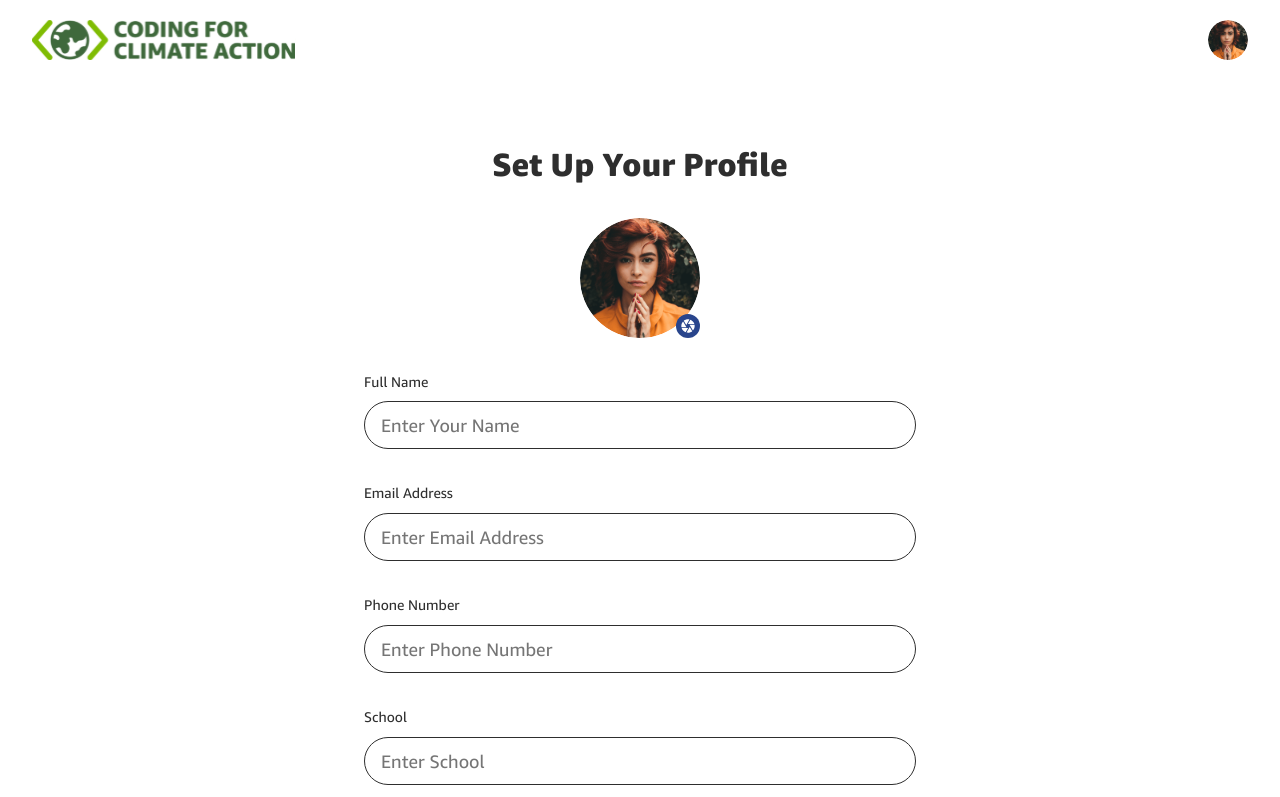
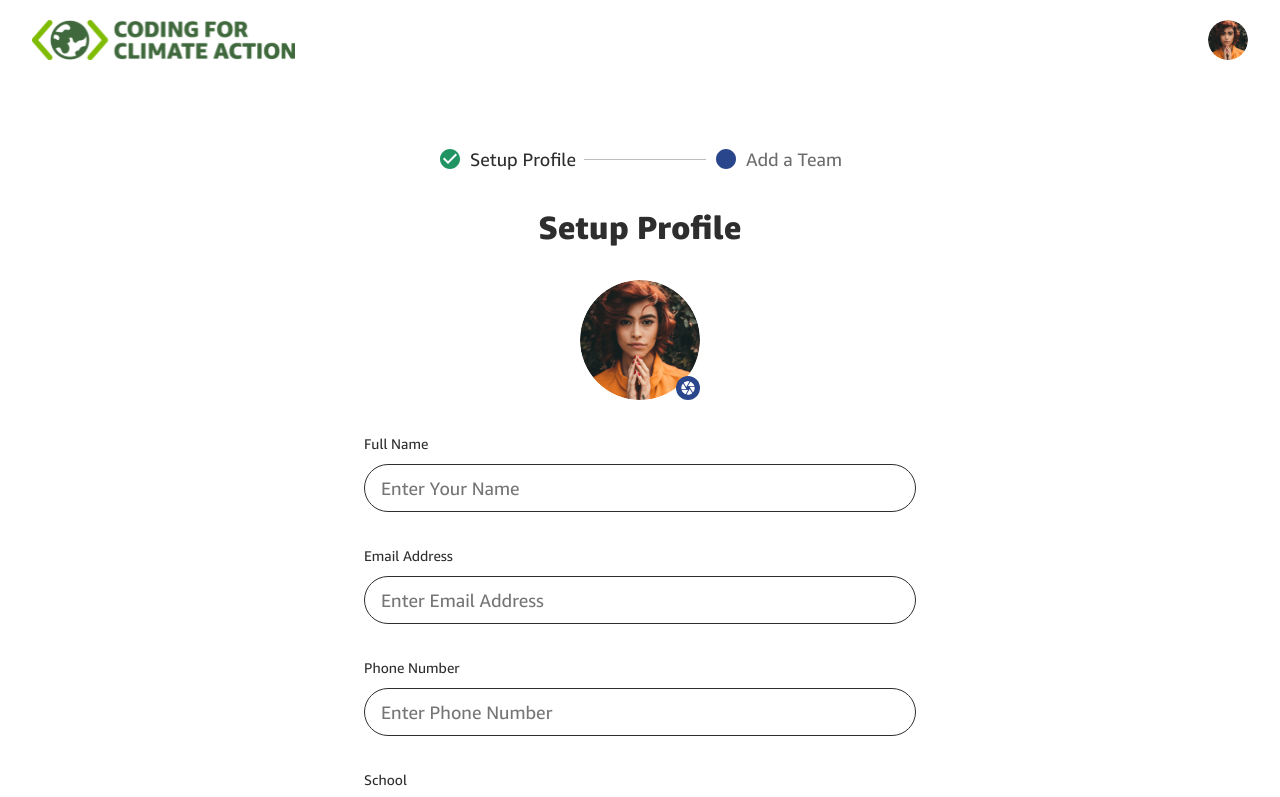
Before and after one commit to navgurukul/c4ca, a Next.js app: page /teacher/profile in a window 1280 px wide. Shown: the top 797 px of the page. Built offline with nearby package versions, Linux system fonts and the light colour scheme; a web font is replaced by a local one.

Commit message:
added stepper into profile form

```diff
--- a/components/forms/ProfileForm.jsx
+++ b/components/forms/ProfileForm.jsx
@@ -12,6 +12,9 @@ import {
 MenuItem,
 FormControl,
 InputLabel,
+Stepper,
+Step,
+StepLabel,
 } from "@mui/material";
 import { Camera } from "@mui/icons-material";
 import Link from "next/link";
@@ -19,6 +22,8 @@ import { useRouter } from "next/router";
 import { breakpoints } from "@/theme/constant";
 import InputControl from "./InputControl";
 import Team from "./Team";
+import CircleIcon from "@mui/icons-material/Circle";
+import CheckCircleIcon from "@mui/icons-material/CheckCircle";
 
 const ProfileForm = () => {
   const router = useRouter();
@@ -90,6 +95,19 @@ const ProfileForm = () => {
   });
   };
 
+  const steps = ["Setup Profile", "Add a Team"];
+  const [activeStep, setActiveStep] = useState(0);
+
+  const handleNext = () => {
+  setActiveStep((prevActiveStep) => prevActiveStep + 1);
+  };
+  const ActiveStepIcon = () => (
+  <CheckCircleIcon color="success" />
+  );
+  const UnActiveStepIcon = () => (
+  <CircleIcon color="primary" />
+  );
+
   return (
     <>
       <Container
@@ -97,10 +115,27 @@ const ProfileForm = () => {
       disableGutters
        sx={{ display: "grid", placeItems: "center", gap: 4 }}
        >
+        <Box sx={{ width: '35%' }}>
+          <Stepper activeStep={activeStep}>
+            {steps.map((label, index) => (
+            <Step key={label}>
+              <StepLabel
+              StepIconComponent={
+              activeStep === index ? ActiveStepIcon : index === 1? UnActiveStepIcon :ActiveStepIcon
+              }
+              >
+                <Typography variant="body1">{label}</Typography>
+              </StepLabel>
+            </Step>
+            ))}
+          </Stepper>
+        </Box>
+        {activeStep === 0 ? (
+        <>
           <Typography variant="h5" color="text.primary">
           {router.asPath === "/profile/profile-update"
           ? "Personal Details"
-            : "Set Up Your Profile"}
+          : "Setup Profile"}
           </Typography>
 
           <Container maxWidth="sm" sx={{ display: "grid", gap: 4 }}>
@@ -187,17 +222,14 @@ const ProfileForm = () => {
                     >
                       <MenuItem value="Maharashtra">Maharashtra</MenuItem>
                       <MenuItem value="Madhya Pradesh">Madhya Pradesh</MenuItem>
-                    <MenuItem value="Himachal Pradesh">
-                      Himachal Pradesh
-                    </MenuItem>
+                      <MenuItem value="Himachal Pradesh">Himachal Pradesh</MenuItem>
                     </Select>
                 </FormControl>
                 </Grid>
               </Grid>
             </Box>
           </Container>
-
-        {router.asPath === "/profile/profile-update" ? <Team /> : null}
+          {/* {router.asPath === "/profile/profile-update" ? <Team /> : null}
 
           <Link href="/teacher/add-team">
             <Button className="profileBtn" onClick={handleSaveProfile}>
@@ -207,7 +239,16 @@ const ProfileForm = () => {
                 <Typography variant="ButtonLarge">Save & Proceed</Typography>
               )}
             </Button>
-        </Link>
+          </Link> */}
+          <Button className="profileBtn" onClick={handleNext}>
+          <Typography variant="ButtonLarge">Save & Proceed</Typography>
+          </Button>
+        </>
+        ) : activeStep === 1 ? (
+          <>
+            <Team />
+          </>
+        ) : null}
       </Container>
     </>
   );
```
Also changed, not shown: 1 other file (tests, documents, lock files or other folders). Lines whose indentation alone changed are shown as unchanged.
